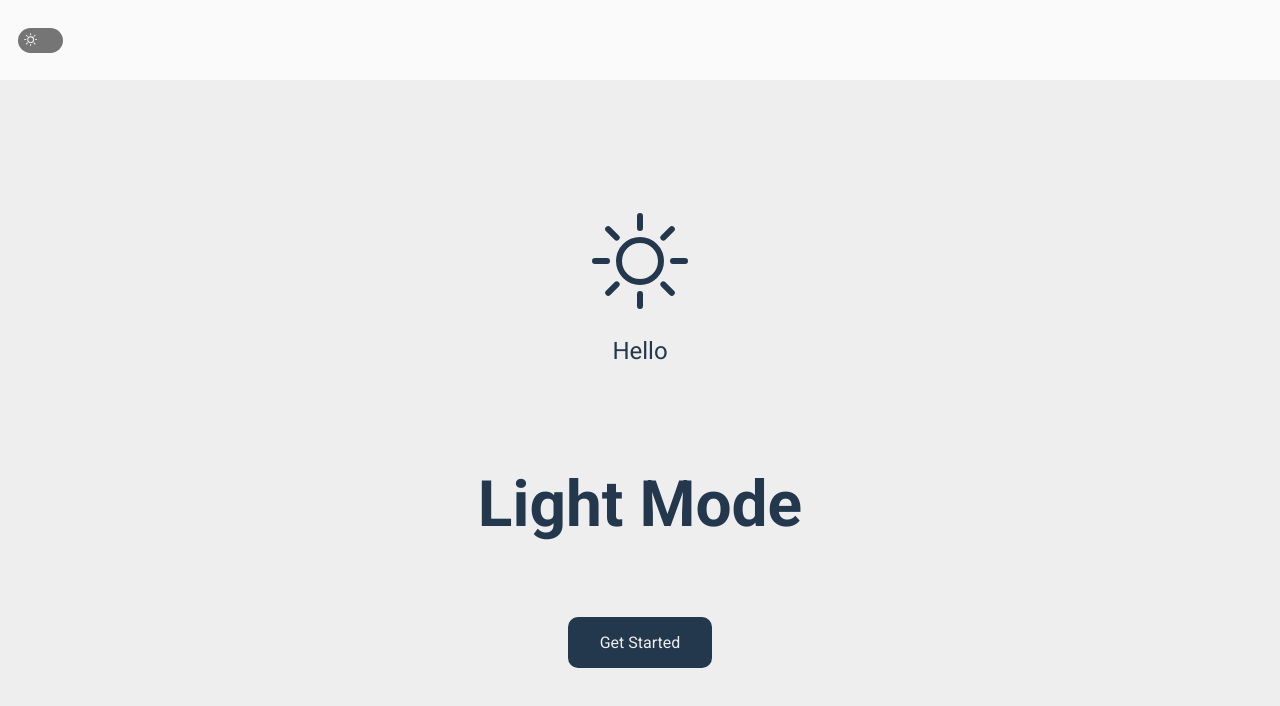
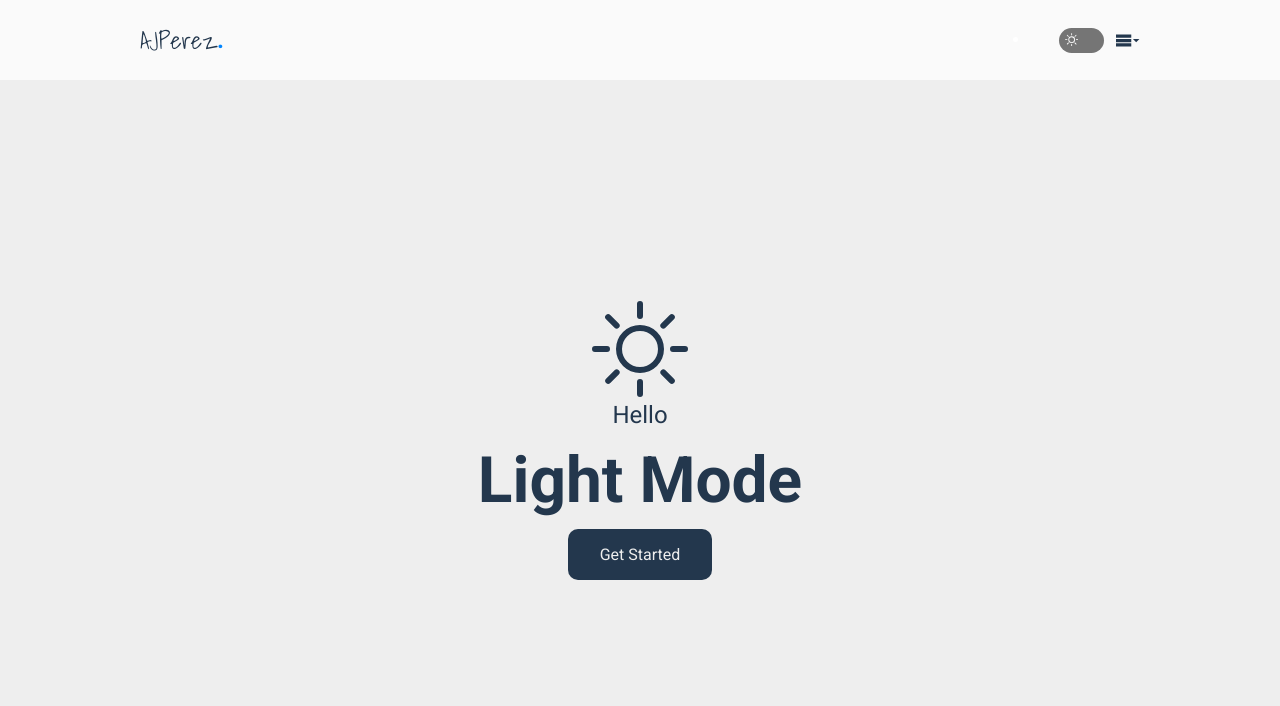
Before and after one commit to adrian4058/Portfolio, a React (Vite) app: page / in a window 1280 px wide. Shown: the top 706 px of the page. Built offline with nearby package versions, Linux system fonts and the light colour scheme.

Commit message:
Navbar en desarrollo

```diff
--- a/src/App.css
+++ b/src/App.css
@@ -1,8 +1,19 @@
 #root {
   /* max-width: 1280px; */
-  /* margin: 0 auto; */
+  margin: 0 auto;
   /* padding: 2rem; */
   /* text-align: center; */
+}
+
+h1,
+h2,
+h3,
+h4,
+h5,
+h6,
+ul,
+p {
+  margin: 0;
 }
 
 .logo {
--- a/src/components/Navbar/Navbar.elements.js
+++ b/src/components/Navbar/Navbar.elements.js
@@ -3,11 +3,53 @@ import styled from "styled-components";
 export const NavBarContainer = styled.header`
   display: flex;
   align-items: center;
+  justify-content: center;
   width: 100%;
   position: fixed;
   height: 80px;
   background-color: ${({ theme }) => theme.bgnavbar};
 `;
 
-// font-family: 'Roboto', sans-serif;
-// font-family: 'Shadows Into Light', cursive;
+export const NavBarSize = styled.div`
+  display: flex;
+  justify-content: space-between;
+  align-items: center;
+  width: 85vw;
+  max-width: 1000px;
+`;
+
+export const NavBarLogos = styled.div`
+  display: flex;
+  ${"" /* flex-direction: column; */}
+`;
+
+export const LogoName = styled.a`
+  font-size: 1.5rem;
+  color: ${({ theme }) => theme.text};
+  font-family: "Shadows Into Light", cursive;
+`;
+
+export const PuntoDetail = styled.h1`
+    margin: 0
+    font-family: 'Roboto', sans-serif;
+    font-weight: 700;
+    color: ${({ theme }) => theme.hover}
+`;
+
+export const NavBarLinks = styled.nav`
+  display: flex;
+  justify-content: space-between;
+  align-items: center;
+  align-content: center;
+  width: 150px;
+`;
+
+export const NavBarSwitch = styled.div`
+  display: flex;
+  justify-content: space-between;
+  align-items: center;
+  .Navbar__menu {
+    font-size: 1.5rem;
+    fill: ${({ theme }) => theme.text};
+  }
+`;
--- a/src/components/Navbar/Navbar.jsx
+++ b/src/components/Navbar/Navbar.jsx
@@ -2,13 +2,41 @@
 /* eslint-disable no-unused-vars */
 import React from "react";
 import Switch from "../Switch/Switch";
-import { NavBarContainer } from "./Navbar.elements";
+import {
+  LogoName,
+  NavBarContainer,
+  NavBarLinks,
+  NavBarLogos,
+  NavBarSize,
+  NavBarSwitch,
+  PuntoDetail,
+} from "./Navbar.elements";
+import { ImMenu3 } from "react-icons/im";
 
 const Navbar = ({ theme, setTheme }) => {
-
+  const Links = [
+    { name: "Inicio", link: "#home" },
+    { name: "Sobre mi", link: "#about" },
+    { name: "Logros", link: "#project" },
+    { name: "Contacto", link: "#contact" },
+  ];
   return (
     <NavBarContainer>
-      <Switch theme={theme} setTheme={setTheme} />
+      <NavBarSize>
+        <NavBarLogos>
+          <LogoName>AJPerez</LogoName>
+          <PuntoDetail>.</PuntoDetail>
+        </NavBarLogos>
+        <NavBarLinks>
+          <ul className="LinksButtons">
+            <li className="ListLinks"></li>
+          </ul>
+          <NavBarSwitch>
+            <Switch theme={theme} setTheme={setTheme} />
+            <ImMenu3 className="Navbar__menu" />
+          </NavBarSwitch>
+        </NavBarLinks>
+      </NavBarSize>
     </NavBarContainer>
   );
 };
--- a/src/components/Switch/Switch.elements.js
+++ b/src/components/Switch/Switch.elements.js
@@ -1,7 +1,7 @@
 import styled from "styled-components";
 
 export const SwitchContainer = styled.div`
-  width: 80px;
+  width: 70px;
   transition: 0.5s all ease-in;
 `;
 
@@ -30,11 +30,10 @@ export const ButtonSwitch = styled.button`
   height: 15px;
   border: none;
   background: none;
+  outline: none;
+  transition: 0.4s all ease-in;
   svg {
-    ${'' /* font-size: 0.8rem; */}
     fill: #fff;
   }
-  outline: none;
-  transition: 0.4s all ease-in;
   padding: 0;
 `;
```
